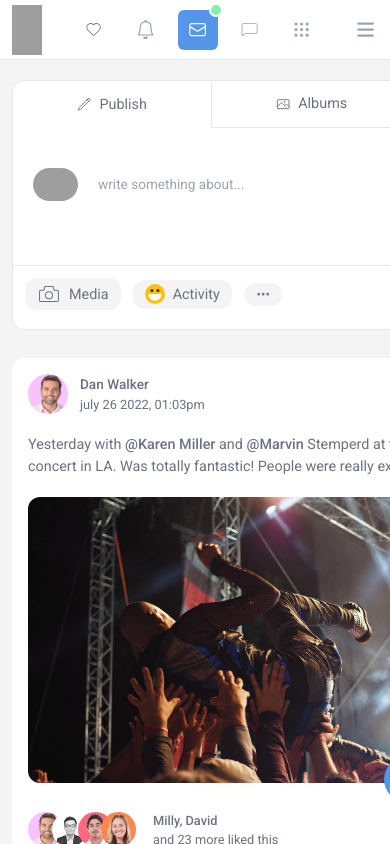
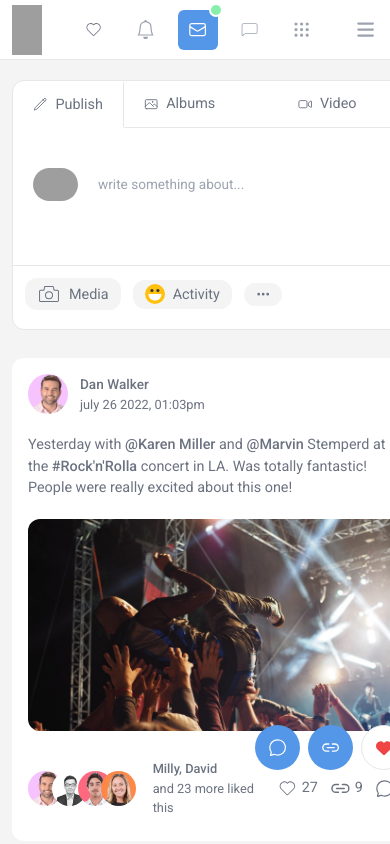
Before and after one commit to Vader4k/friends, a React (Vite) app: page / in a window 390 px wide. Both pictures are taken after typing "Sample", "Sample123" into the empty fields and a click on the button "Login". Shown: the top 844 px of the page. Built offline with nearby package versions, Linux system fonts and the light colour scheme; grey boxes are pictures that could not be loaded.

Commit message:
done standard responsiveness

```diff
--- a/src/Layout/Layout.jsx
+++ b/src/Layout/Layout.jsx
@@ -10,7 +10,7 @@ const Layout = () => {
       <Navbar />
         <div className="flex py-5 max-w-[1350px] m-auto items-start md:gap-8 gap-4">
           <Leftbar/>
-          <div className="flex-[2] px-3 ms:px-0">
+          <div className="ms:flex-[2] flex-1 px-3 ms:px-0">
             <Outlet />
           </div>
           <Rightbar />
--- a/src/components/Navbar.jsx
+++ b/src/components/Navbar.jsx
@@ -308,7 +308,7 @@ const Navbar = () => {
       <div>
         {
           isexploreOpen && (
-            <div className="dark:text-gray-400 dark:bg-customDark3 w-full h-[100vh] bg-white z-30 absolute left-0 top-[60px] flex">
+            <div className="dark:text-gray-400 dark:bg-customDark3 w-full h-[100vh] bg-white z-30 absolute left-0 top-[60px] flex px-10 ms:px-0">
               <div className="w-full max-w-[900px] mx-auto py-6">
                 <div className="flex items-center justify-between w-full">
                   <h1 className="font-semibold text-[1.2rem] dark:text-white">Explore</h1>
@@ -317,7 +317,7 @@ const Navbar = () => {
                     <CiFilter className="text-[1.2rem] text-gray-500 absolute right-3 top-[10px]"/>
                   </div>
                 </div>
-                <div className="flex justify-between px-16 py-10 w-full flex-wrap gap-x-[6rem] gap-y-[3rem] items-center ">
+                <div className="flex justify-between ms:px-16 px-10 py-10 w-full flex-wrap ms:gap-x-[6rem] gap-x-[3rem] gap-y-[3rem] items-center ">
                   {
                     explorePage.map((item) => (
                       <div  key={item.id}>
--- a/src/pages/Home.jsx
+++ b/src/pages/Home.jsx
@@ -17,17 +17,17 @@ const Home = () => {
 
 
   return (
-    <section className="w-full flex flex-col gap-7 text-gray-500">
+    <section className="ms:w-full flex flex-col gap-7 text-gray-500 w-[410px]">
       {/* UPLOAD */}
       <div className="w-full h-[250px] bg-white dark:bg-customDark4 rounded-xl text-gray-500 border dark:border-gray-700 overflow-hidden">
         <div className=" w-full flex items-center justify-between ">
-          <div className="flex items-center gap-2 text-[0.9rem] border-r dark:border-gray-700 py-3 px-16">
+          <div className="flex items-center gap-2 text-[0.9rem] border-r dark:border-gray-700 py-3 ms:px-16 px-5">
             <HiOutlinePencil />
             <p>Publish</p>
           </div>
 
           <div
-            className="flex items-center gap-2 text-[0.9rem] py-3 border-b dark:border-gray-700 dark:bg-customDark4 w-full px-16 cursor-pointer"
+            className="flex items-center gap-2 text-[0.9rem] py-3 border-b dark:border-gray-700 dark:bg-customDark4 w-full ms:px-16 px-5 cursor-pointer"
             onClick={()=> setIsAlbumOpen(true)}>
             <HiOutlinePhoto/>
             <p>Albums</p>
```
